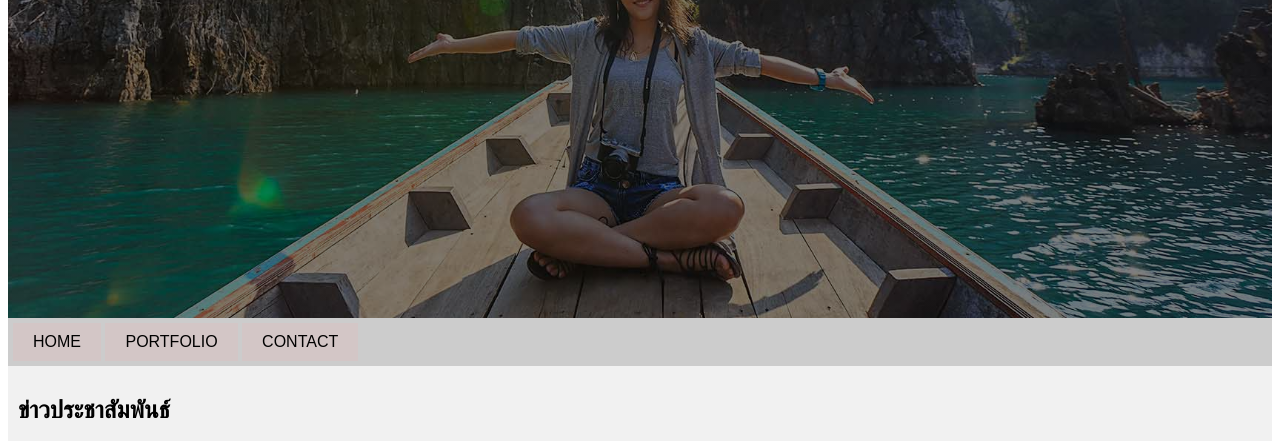
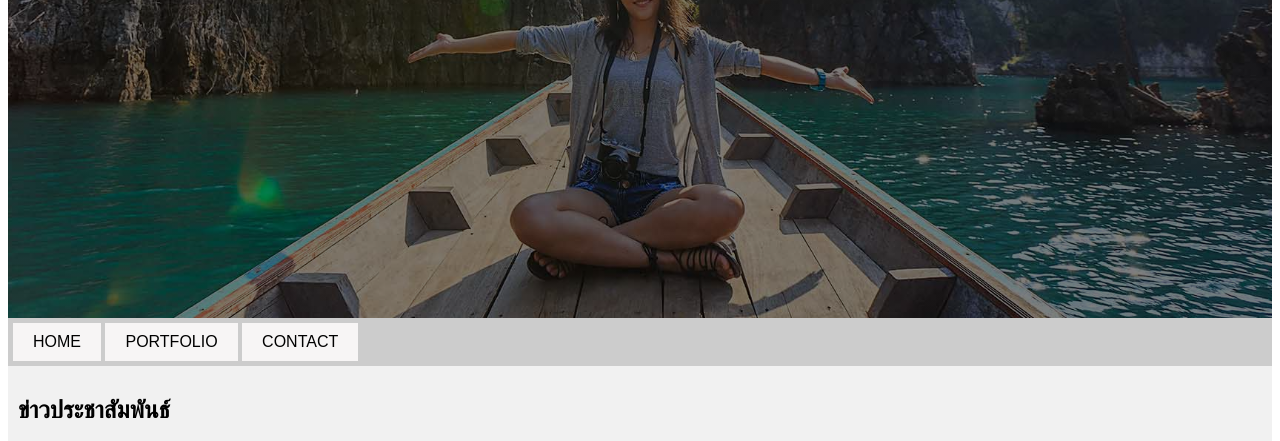
Before and after one commit to thegreenearth/html5, a plain HTML site: page index.html in a window 1280 px wide. Shown: the part 490-931 px from the top of the page. Drawn offline with Linux system fonts and the light colour scheme.

Commit message:
change link color nav

```diff
--- a/css/mystyle.css
+++ b/css/mystyle.css
@@ -50,7 +50,7 @@
   /*image end*/
   /* unvisited link */
   a:link, a:visited {
-    background-color: rgb(211, 198, 198);
+    background-color: rgb(247, 245, 245);
     color: black;
     padding: 10px 20px;
     text-align: center;
```
